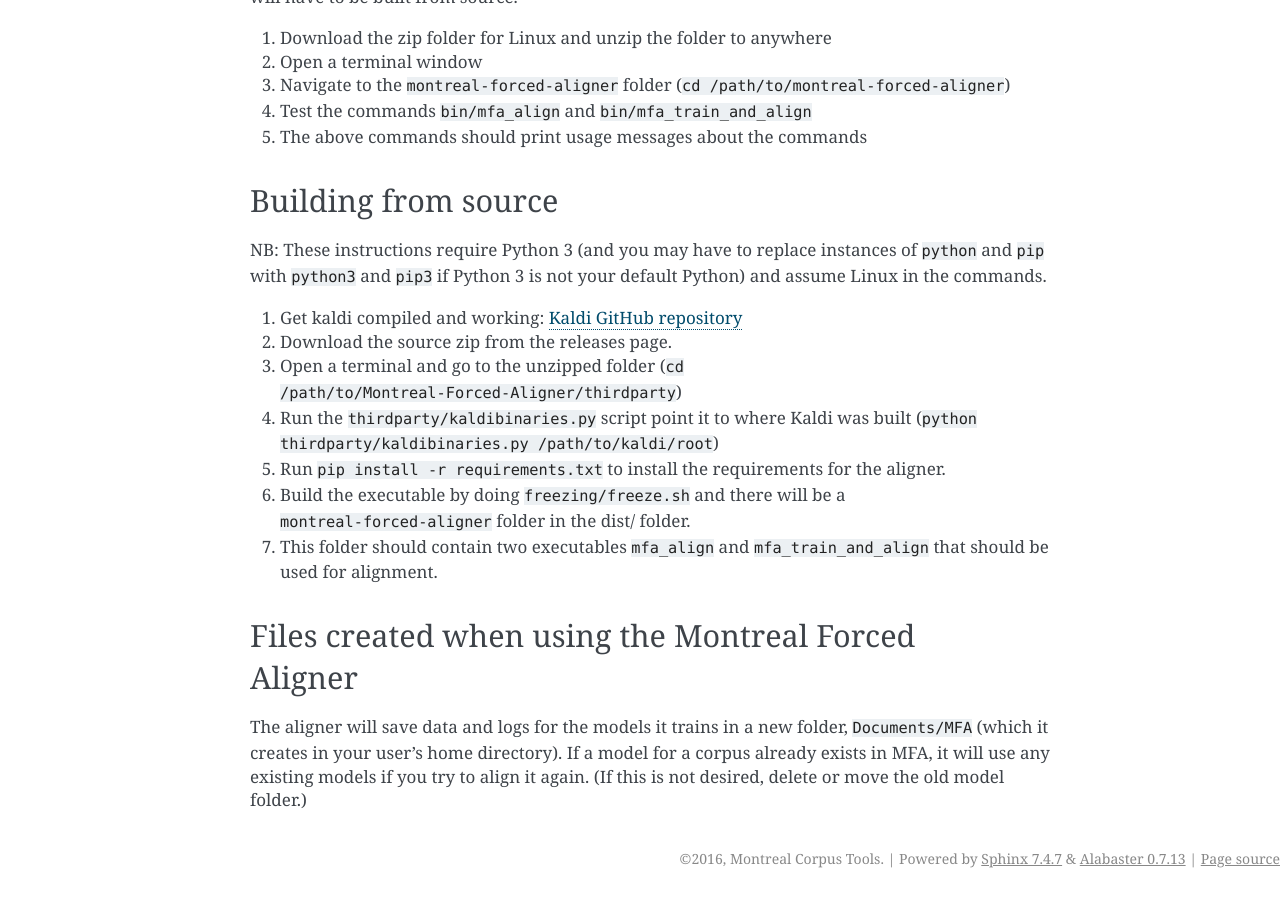
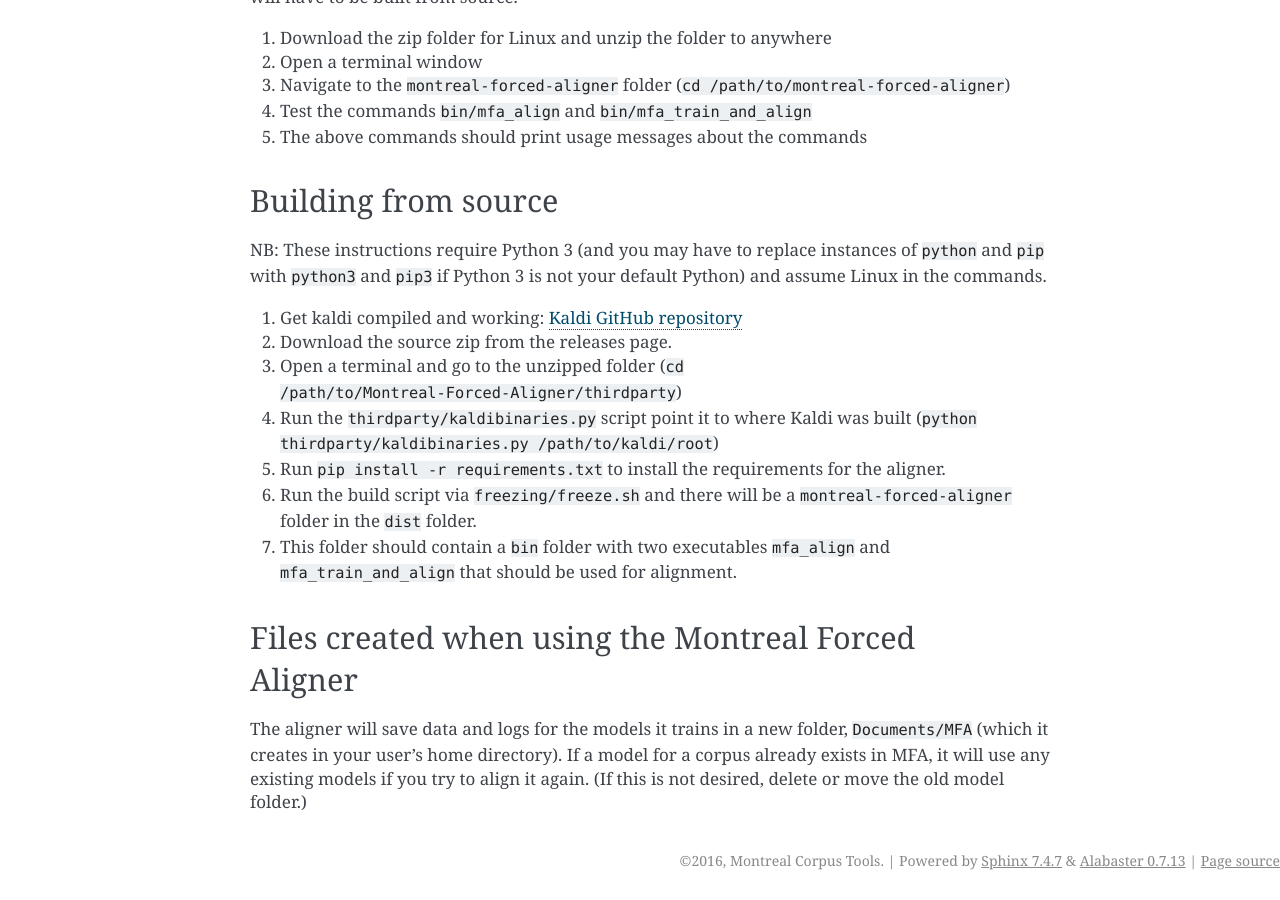
Before and after one commit to MontrealCorpusTools/Montreal-Forced-Aligner, a Sphinx documentation site: the page built from docs/source/installation.rst, in a window 1280 px wide and 900 px high, scrolled down 738 px. Built offline with Sphinx 7.4.7, drawn with Linux system fonts in a browser that asks for light colours.

Commit message:
Doc update

```diff
--- a/docs/source/installation.rst
+++ b/docs/source/installation.rst
@@ -56,8 +56,8 @@ not your default Python) and assume Linux in the commands.
 3. Open a terminal and go to the unzipped folder (``cd /path/to/Montreal-Forced-Aligner/thirdparty``)
 4. Run the ``thirdparty/kaldibinaries.py`` script point it to where Kaldi was built (``python thirdparty/kaldibinaries.py /path/to/kaldi/root``)
 5. Run ``pip install -r requirements.txt`` to install the requirements for the aligner.
-6. Build the executable by doing ``freezing/freeze.sh`` and there will be a ``montreal-forced-aligner`` folder in the dist/ folder.
-7. This folder should contain two executables ``mfa_align`` and ``mfa_train_and_align`` that should be used for alignment.
+6. Run the build script via ``freezing/freeze.sh`` and there will be a ``montreal-forced-aligner`` folder in the ``dist`` folder.
+7. This folder should contain a ``bin`` folder with two executables ``mfa_align`` and ``mfa_train_and_align`` that should be used for alignment.
 
 Files created when using the Montreal Forced Aligner
 ====================================================
```
